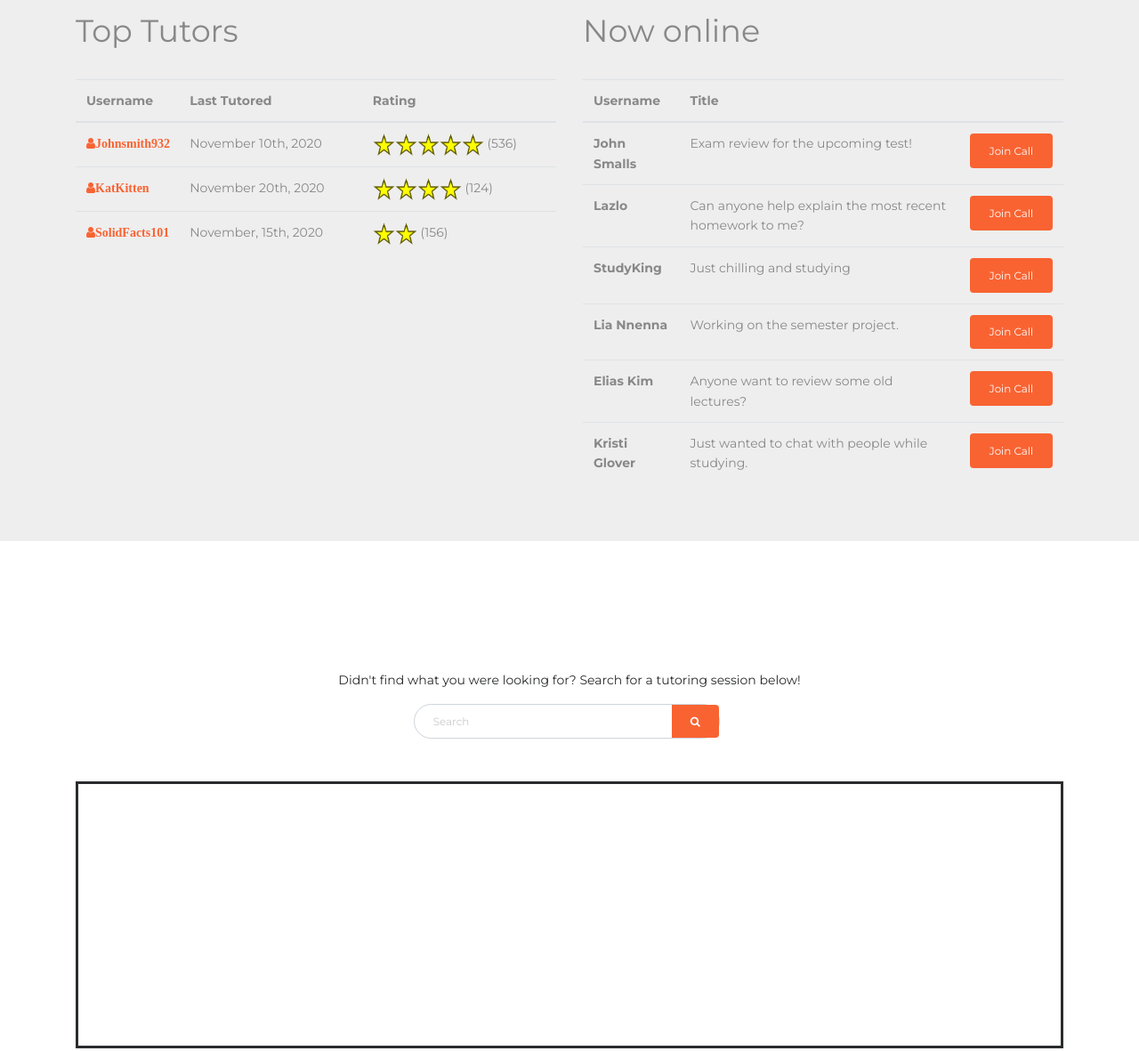
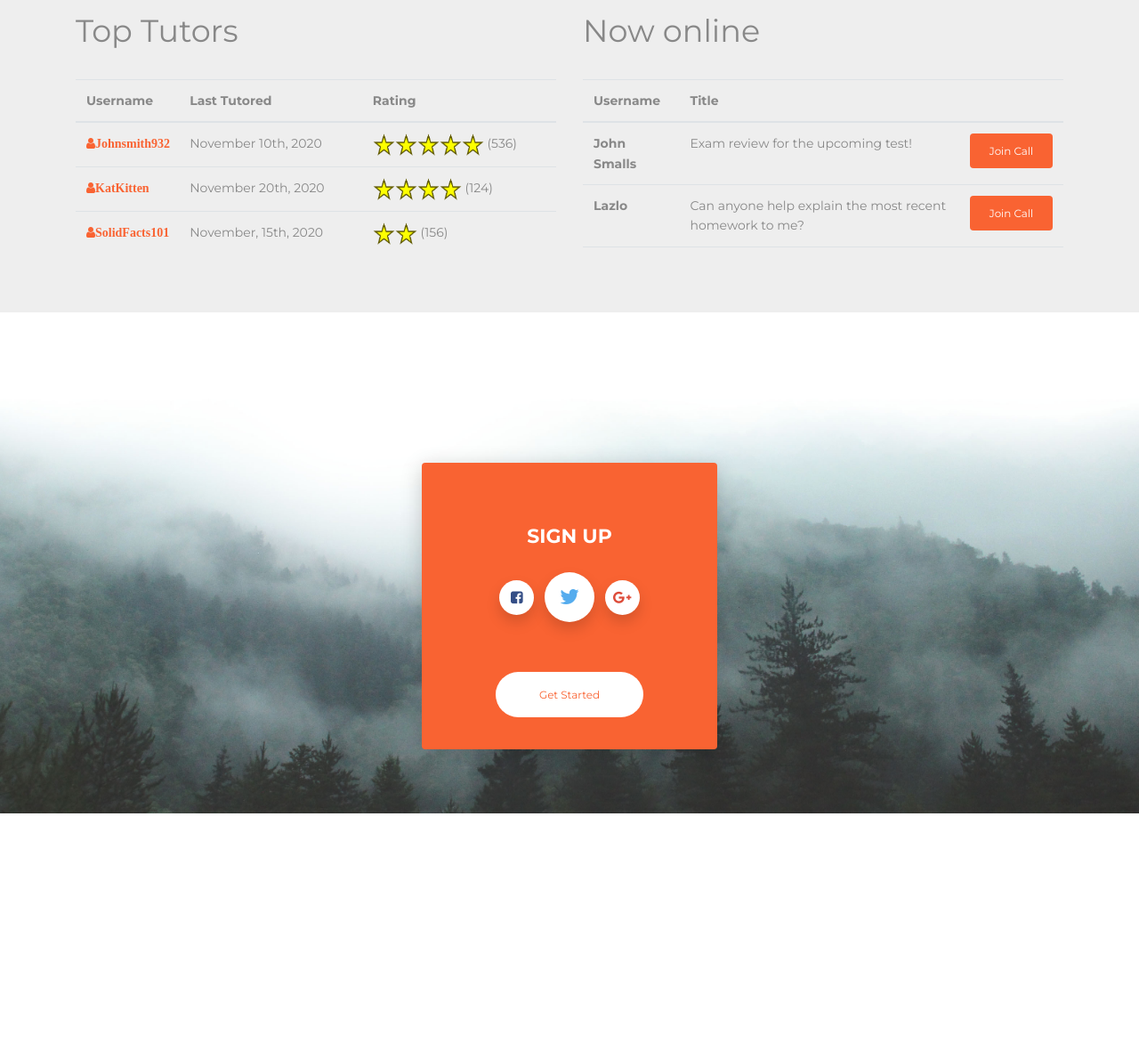
Before and after one commit to smlin2000/Coronacademy, a website: page public/Algebra.html in a window 1280 px wide. Shown: the part 1395-2576 px from the top of the page at 89% size. After the commit the page ends 2309 px from the top, so only its background shows below. Drawn offline with nearby package versions, Linux system fonts and the light colour scheme.

Commit message:
Fixed some issues
+Fixed Scroll on Algebra and Data Mining
-Removed Search Functionality in Algebra

```diff
--- a/public/Algebra.html
+++ b/public/Algebra.html
@@ -148,7 +148,7 @@
         </div>
       </div>
       <div class="row">
-        <div class="col-md-6">
+        <div class="col-md-6 h-25">
           <div class="table-responsive">
             <table class="table">
               <thead>
@@ -160,7 +160,7 @@
               </thead>
               <tbody>
                 <tr>
-                  <td><a class="fa fa-user fa-fw" href="/JohnSmith932"><b>Johnsmith932</b></a></td>
+                  <td><a class="fa fa-user fa-fw" href="/Johnsmith932"><b>Johnsmith932</b></a></td>
                   <td>November 10th, 2020</td>
                   <td><img src="assets/img/star.png" alt="Star" height="25" width="25"><img src="assets/img/star.png" alt="Star" height="25" width="25"><img src="assets/img/star.png" alt="Star" height="25" width="25"><img src="assets/img/star.png" alt="Star" height="25" width="25"><img src="assets/img/star.png" alt="Star" height="25" width="25">&nbsp;(536)</td>
                 </tr>
@@ -178,8 +178,8 @@
             </table>
           </div>
         </div>
-        <div class="col-md-6 h-25" style="	height: 400px;	width: 560px; overflow-y: scroll;">
-          <div class="table-responsive">
+        <div class="col-md-6 h-25">
+          <div class="table-responsive" style="height: 200px; overflow-y: scroll;">
             <table class="table">
               <thead>
                 <tr>
@@ -231,30 +231,6 @@
       <div class="row">
         <div class="col-md-12"></div>
       </div>
-    </div>
-  </div>
-  <div class="py-5">
-    <div class="container">
-      <div class="row">
-        <div class="col-md-12 text-center">
-          <ul class="nav nav-pills">
-          </ul>
-          <p class="">Didn't find what you were looking for? Search for a tutoring session below!</p>
-        </div>
-      </div>
-      <div class="row">
-        <div class="col-md-4"></div>
-        <div class="col-md-4">
-          <form class="form-inline">
-            <div class="input-group">
-              <input type="text" class="form-control" id="inlineFormInputGroup" placeholder="Search" style="width:290px">
-              <div class="input-group-append"><button class="btn btn-primary" type="button"><i class="fa fa-search"></i></button></div>
-            </div>
-          </form>
-        </div>
-        <div class="col-md-4"></div>
-      </div>
-      <div id="searchContainer" style=" border-style: solid; height: 300px; overflow-y: scroll;" class="mt-5"></div>
     </div>
   </div>
   <div class="py-5 bg-dark" style="background-image: url(&quot;assets/img/bg11.jpg&quot;); background-size: cover; background-position: center top;">
@@ -367,6 +343,7 @@
       }
     }
   </script>
+  <pingendo onclick="window.open('https://pingendo.com/', '_blank')" style="cursor:pointer;position: fixed;bottom: 20px;right:20px;padding:4px;background-color: #00b0eb;border-radius: 8px; width:220px;display:flex;flex-direction:row;align-items:center;justify-content:center;font-size:14px;color:white">Made with Pingendo Free&nbsp;&nbsp;<img src="https://pingendo.com/site-assets/Pingendo_logo_big.png" class="d-block" alt="Pingendo logo" height="16"></pingendo>
 </body>
 
 </html>
```
Also changed, not shown: public/DataMining.html (+3 -3 lines), 1 other file.
